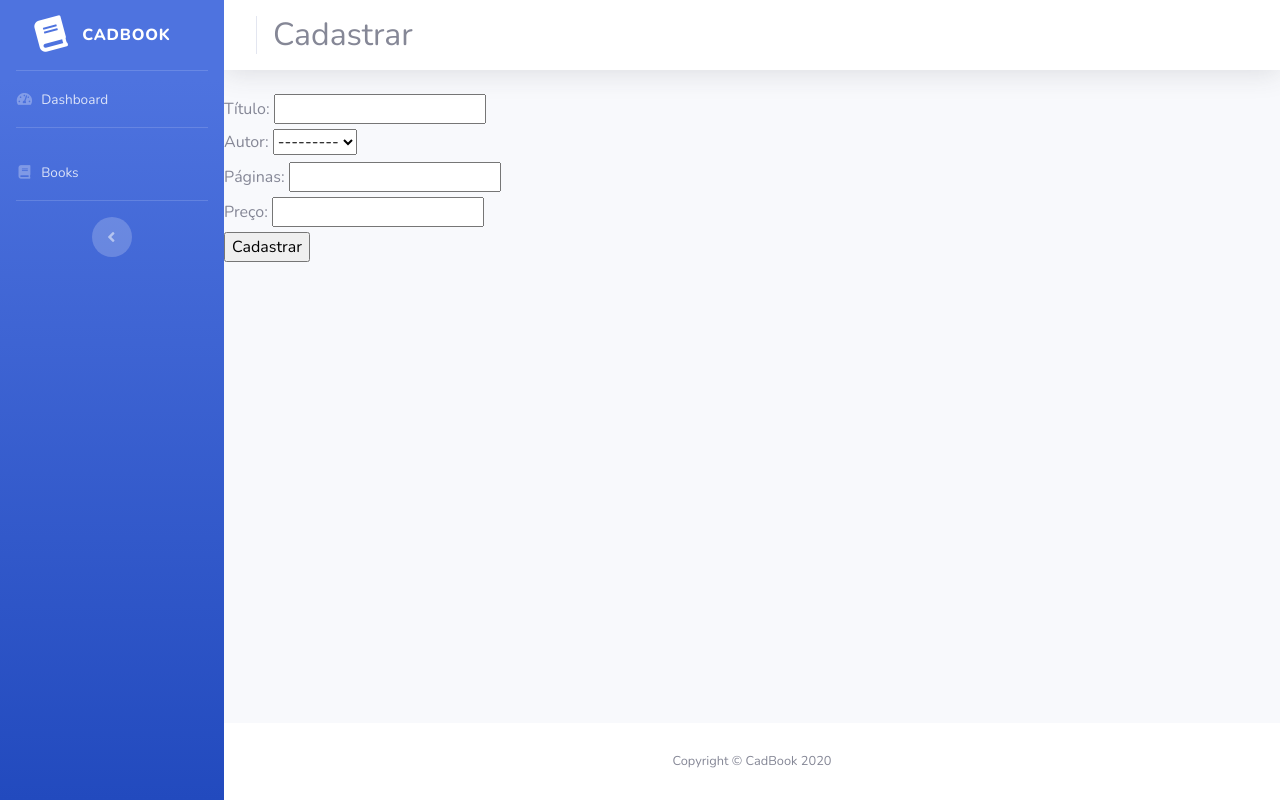
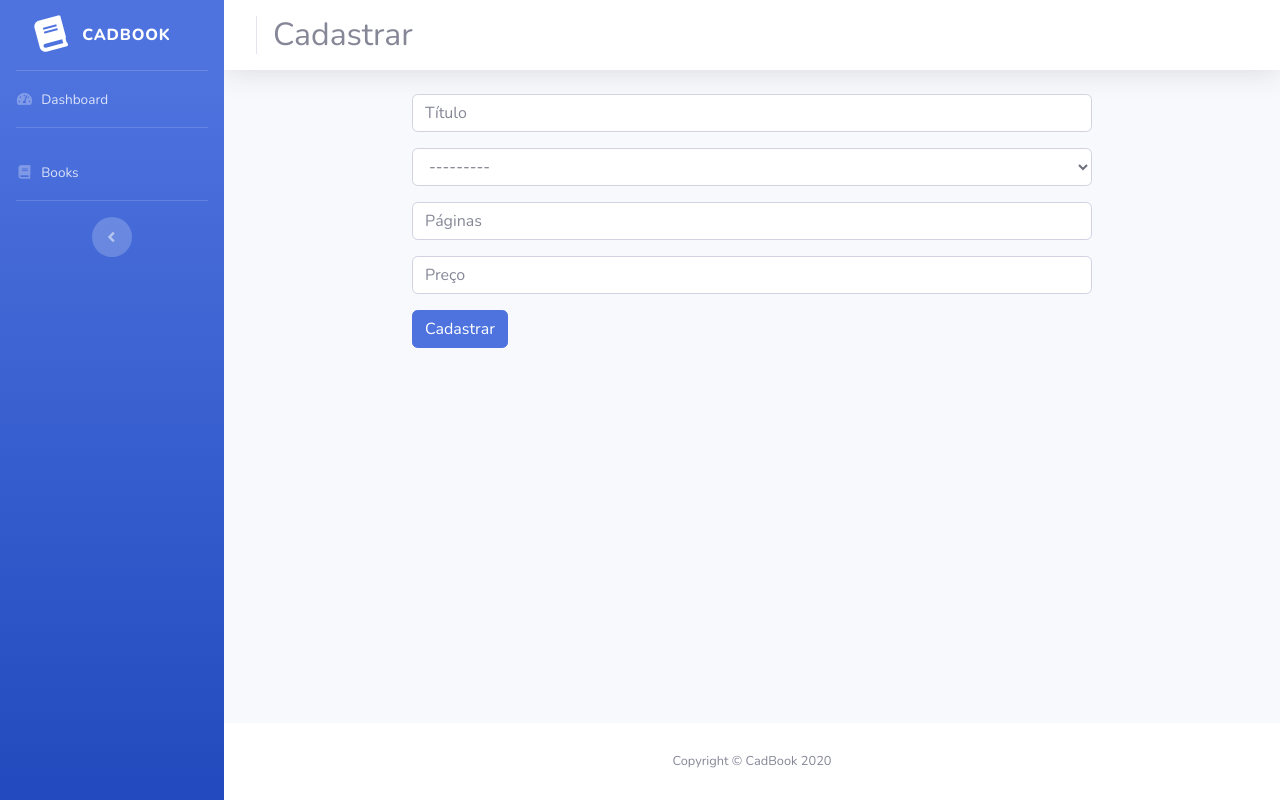
Before and after one commit to EwertonBello/cadbook_django, a Django app: page /books/create/ in a window 1280 px wide. Run offline with Django 3.2, Linux system fonts and the light colour scheme; some libraries are stand-ins or nearby versions.

Commit message:
implemented design and css classes in create book page

```diff
--- a/book/forms.py
+++ b/book/forms.py
@@ -10,9 +10,9 @@ class BookForm(forms.ModelForm):
 			'pages',
 			'price',
 		]
-		labels = {
-			'title': 'Título',
-			'user': 'Autor',
-			'pages': 'Páginas',
-			'price': 'Preço',
-		}
+		widgets = {
+            'title': forms.TextInput(attrs={'class': 'form-control', 'placeholder': 'Título'}),
+            'user': forms.Select(attrs={'class': 'form-control'}),
+            'pages': forms.NumberInput(attrs={'class': 'form-control', 'placeholder': 'Páginas'}),
+            'price': forms.NumberInput(attrs={'class': 'form-control', 'placeholder': 'Preço'}),
+        }
--- a/book/templates/book/book_form.html
+++ b/book/templates/book/book_form.html
@@ -5,18 +5,24 @@
 {% endblock %}
 
 {% block content %}
+    <div class="col-8 m-auto">
+        <!-- mensagem de erro aqui -->
+
+
         <form method="POST" enctype="multipart/form-data">
         {% csrf_token %}
         	{% for field in book_form %}
-		    <div class="fieldWrapper">
+			    <div class="form-group">
 			        {{ field.errors }}
-		        {{ field.label_tag }}
 			        {{ field }}
 			        {% if field.help_text %}
 			        	<p class="help">{{ field.help_text|safe }}</p>
 			        {% endif %}
 			    </div>
 			{% endfor %}
-		<input type="submit" value="{{ btn_submit }}">
+            <div class="form-group">
+                <input class="btn btn-primary" type="submit" value="{{ btn_submit }}">
+            </div>
         </form>
+    </div>
 {% endblock %}
```
Lines whose indentation alone changed are shown as unchanged.
